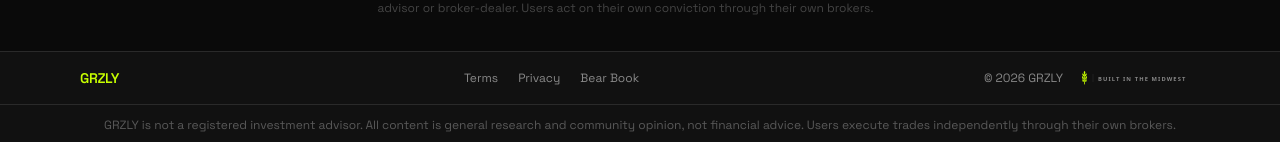
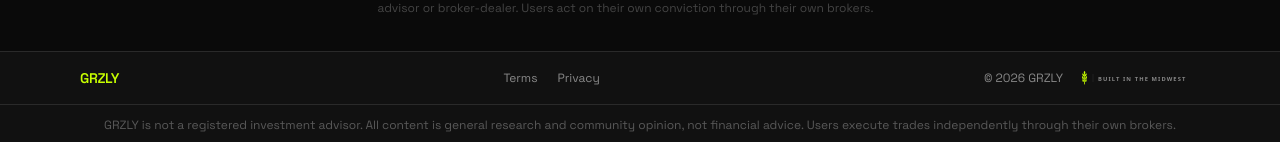
Before and after one commit to sleepdebt/grzly, a Next.js app: page /waitlist in a window 1280 px wide. Shown: the part 3110-3252 px from the top of the page. Built offline with nearby package versions, Linux system fonts and the light colour scheme; no server answers.

Commit message:
remove Bear Book link from footer

```diff
--- a/src/components/Footer.tsx
+++ b/src/components/Footer.tsx
@@ -15,7 +15,6 @@ export default function Footer() {
         <nav className="flex items-center gap-5 text-xs text-muted">
           <Link href="/terms"   className="hover:text-text transition-colors">Terms</Link>
           <Link href="/privacy" className="hover:text-text transition-colors">Privacy</Link>
-          <Link href="/bear-book" className="hover:text-text transition-colors">Bear Book</Link>
         </nav>
 
         {/* Right: copyright + Built in the Midwest */}
```
